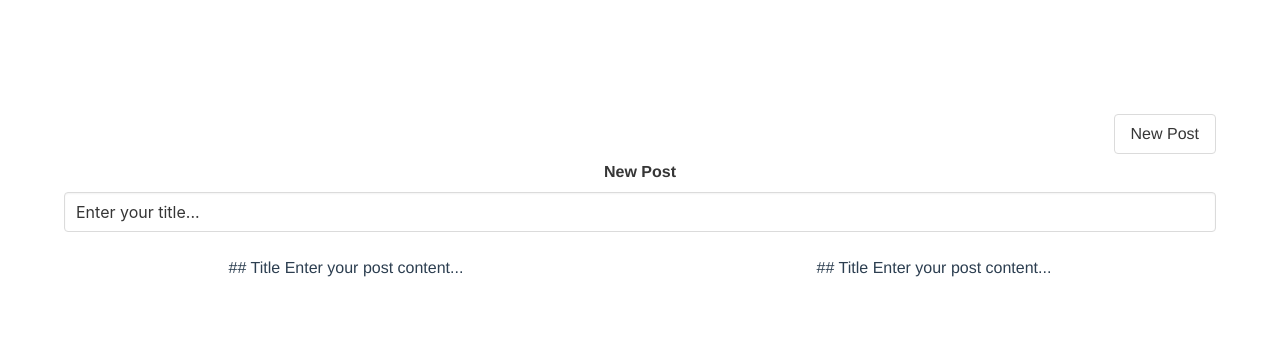
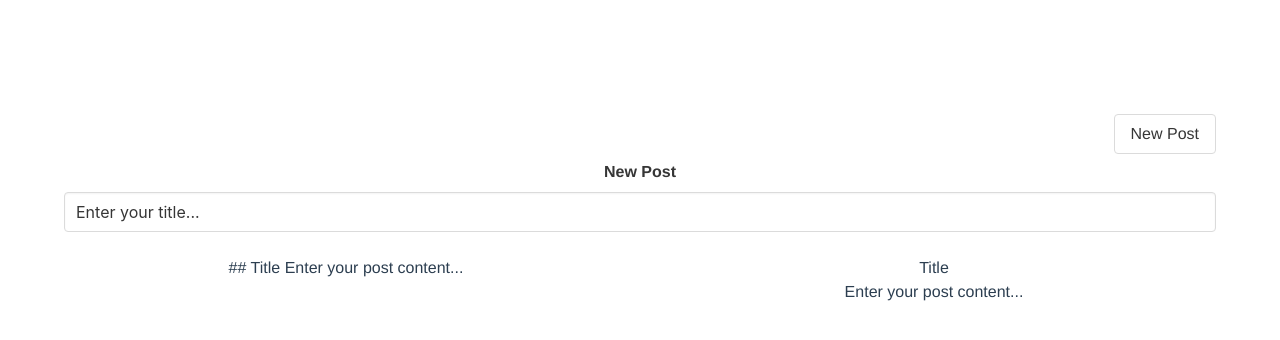
Before and after one commit to lmiller1990/vuejs-composition-api-course, a Vue app: page /posts/new in a window 1280 px wide. Shown: the top 340 px of the page. Built offline with nearby package versions, Linux system fonts and the light colour scheme.

Commit message:
render html with marked

```diff
--- a/package.json
+++ b/package.json
@@ -8,8 +8,10 @@
     "test:unit": "vue-cli-service test:unit"
   },
   "dependencies": {
+    "@types/marked": "2.0.3",
     "@types/moment": "2.13",
     "axios": "0.21.1",
+    "marked": "2.0.3",
     "moment": "2.13",
     "vue": "^3.0.0",
     "vue-router": "4.0.8"
--- a/src/components/PostWriter.vue
+++ b/src/components/PostWriter.vue
@@ -17,14 +17,15 @@
       <div contenteditable ref="contentEditable" @input="handleInput" />
     </div>
     <div class="column">
-      {{ content }}
+      <div v-html="html" />
     </div>
   </div>
 </template>
 
 <script lang="ts">
 import { Post } from '../mocks';
-import { defineComponent, onMounted, ref } from 'vue';
+import { defineComponent, onMounted, ref, watch, watchEffect } from 'vue';
+import { parse } from 'marked'
 
 export default defineComponent({
   props: {
@@ -37,6 +38,12 @@ export default defineComponent({
   setup(props) {
     const title = ref(props.post.title)
     const content = ref('## Title\nEnter your post content...')
+    const html = ref('')
+
+    watchEffect(() => {
+      html.value = parse(content.value)
+    })
+
     const contentEditable = ref<HTMLDivElement | null>(null)
 
     const handleInput = () => {
@@ -56,6 +63,7 @@ export default defineComponent({
     })
 
     return {
+      html,
       title,
       handleInput,
       content,
```
Also changed, not shown: 1 other file (tests, documents, lock files or other folders).
